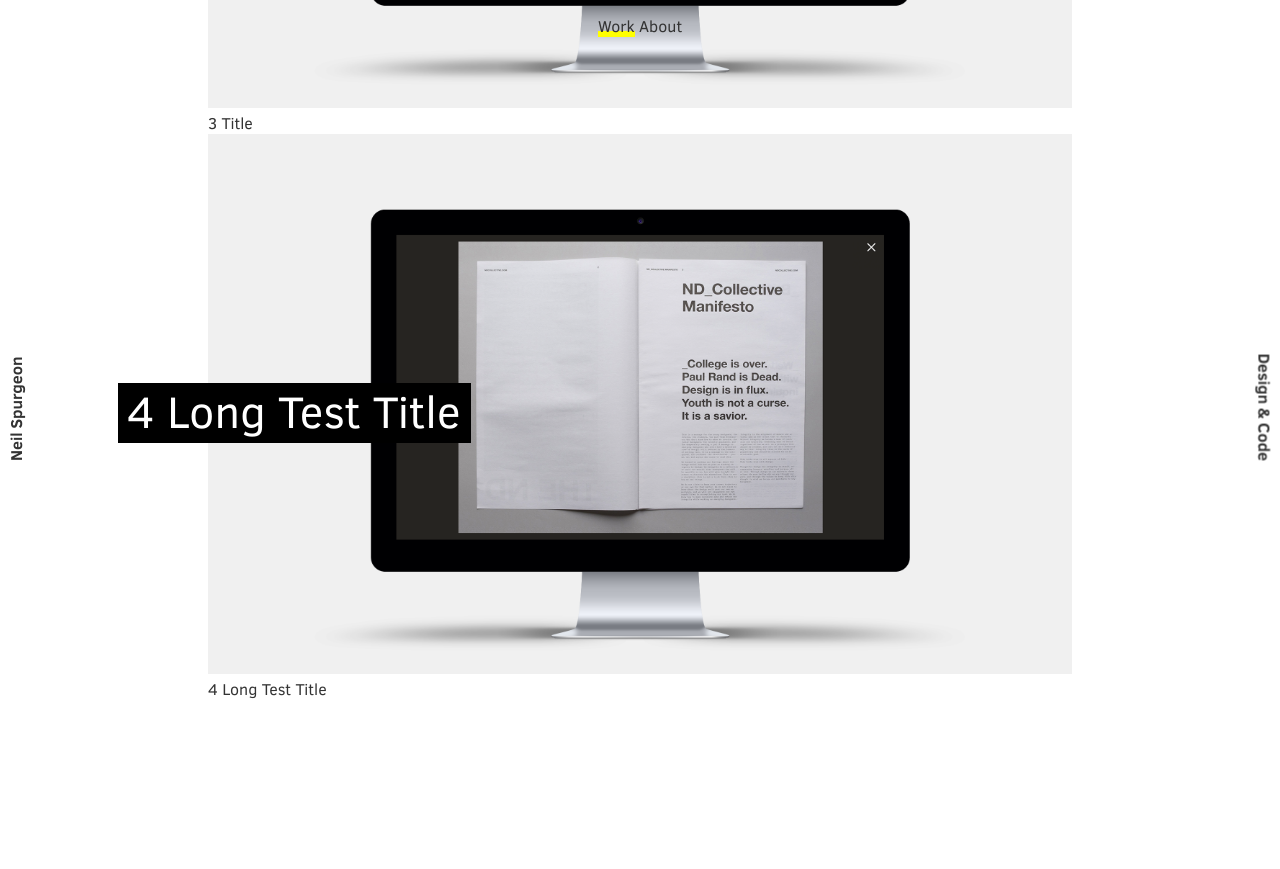
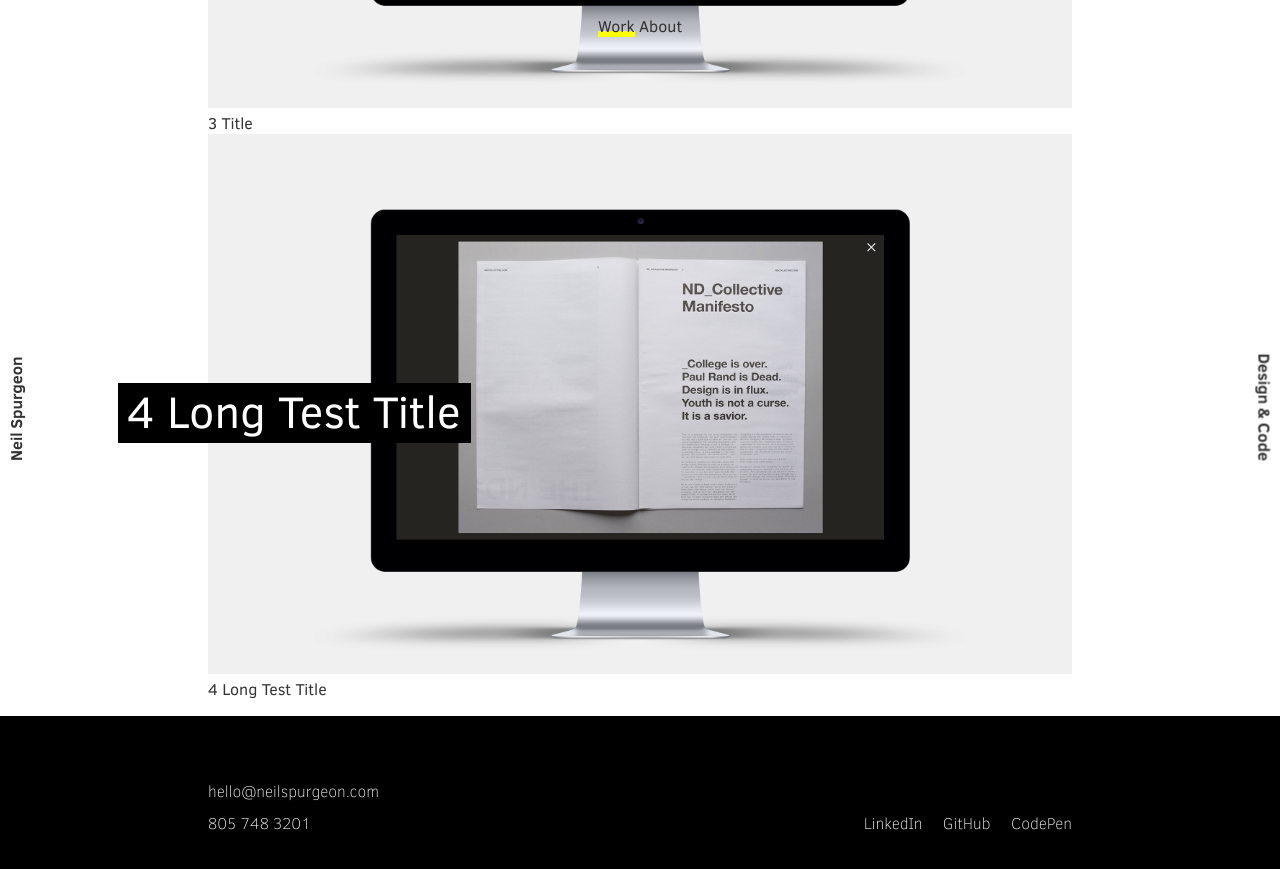
Before and after one commit to neilspurgeon/neilspurgeon.github.io, a Jekyll site: the page built from index.html, in a window 1280 px wide and 900 px high, scrolled down 2480 px. Shown: the top 869 px of the window. Built offline with Jekyll 4.4.1, drawn with Linux system fonts in a browser that asks for light colours; nearby versions of some CDN libraries; before the commit the page ends 3196 px from its top, so only the background shows below that.

Commit message:
added footer

```diff
--- a/_includes/footer.html
+++ b/_includes/footer.html
@@ -1 +1,15 @@
+<footer class="site-footer">
+  <div class="container footer-container">
+    <div class="footer-contact">
+      <a href="mailto:hello@neilspurgeon.com">hello@neilspurgeon.com</a>
+      <a href="tel:1-805-748-3201">805 748 3201</a>
+    </div>
+
+    <div class="footer-links">
+      <a href="">LinkedIn</a>
+      <a href="">GitHub</a>
+      <a href="">CodePen</a>
+    </div>
+  </div>
+</footer>
 <script src="{{ "/js/app.js" | prepend: site.baseurl }}"></script>
--- /dev/null
+++ b/_sass/_modules/_footer.scss
@@ -0,0 +1,34 @@
+.footer-container {
+  display: flex;
+  align-items: flex-end;
+}
+
+.site-footer {
+  width: 100%;
+  padding: 60px 0;
+  background-color: #000;
+  line-height: 2;
+}
+
+.footer-contact {
+  width: 50%;
+
+  & a {
+    display: block;
+    font-weight: 100;
+    color: #FFF;
+    text-decoration: none;
+  }
+}
+
+.footer-links {
+  width: 50%;
+  text-align: right;
+
+  & a {
+    font-weight: 100;
+    color: #FFF;
+    padding-left: 1em;
+    text-decoration: none;
+  }
+}
--- a/css/main.scss
+++ b/css/main.scss
@@ -17,6 +17,7 @@
   // Import Modules
   "_modules/header",
   "_modules/site-intro",
-  "_modules/project-menu"
+  "_modules/project-menu",
+  "_modules/footer"
 
 ;
```
